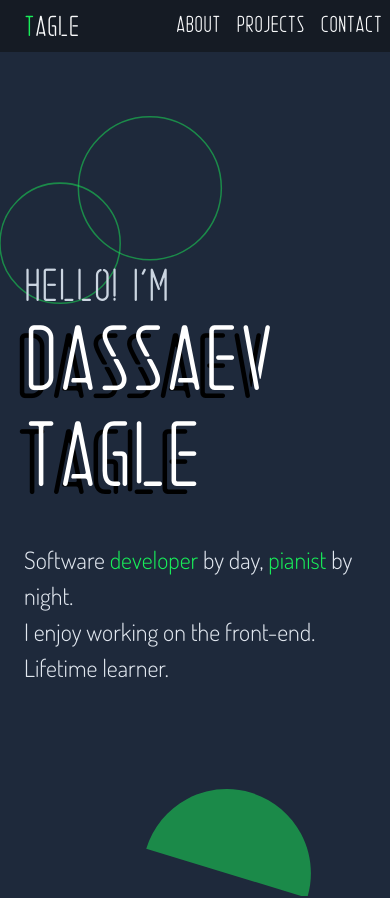
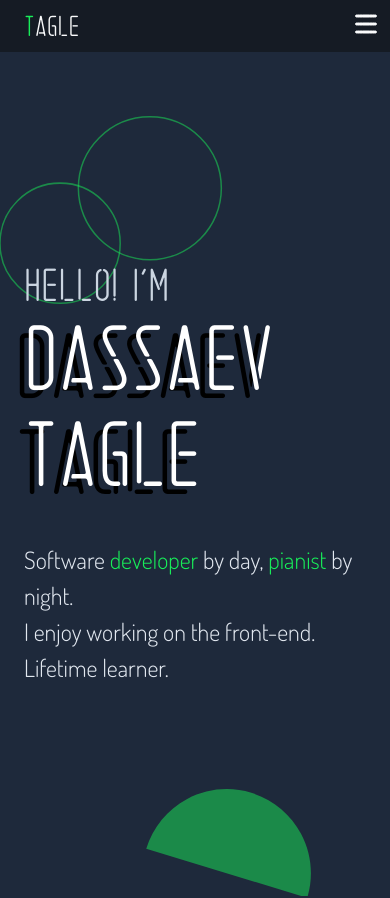
Before and after one commit to dassaevtagle/portfolio_2022, a React (Create React App) app: page / in a window 390 px wide. Shown: the top 898 px of the page. Built offline with nearby package versions, Linux system fonts and the light colour scheme.

Commit message:
add custom hooks & burger menu on mobile

```diff
--- a/src/assets/scss/sections/Header.scss
+++ b/src/assets/scss/sections/Header.scss
@@ -11,3 +11,23 @@
     @apply cursor-pointer uppercase hover:text-highlight;
   }
 }
+
+.mobile-menu {
+  display: none;
+  position: fixed;
+  width: 100%;
+  height: 100vh;
+  background: black;
+  justify-content: center;
+  text-align: center;
+  align-content: center;
+  grid-auto-rows: max-content;
+  grid-row-gap: 2em;
+  z-index: 2;
+  top: 0;
+  &_close{
+    position: absolute;
+    right: 0;
+    margin: 26px;
+  }
+}
--- a/src/assets/svg/icons/index.tsx
+++ b/src/assets/svg/icons/index.tsx
@@ -3,3 +3,5 @@ export { ReactComponent as ExternalIcon } from './external.svg'
 export { ReactComponent as GithubIcon } from './github.svg'
 export { ReactComponent as LinkedinIcon } from './linkedin.svg'
 export { ReactComponent as UpworkIcon } from './upwork.svg'
+export { ReactComponent as BurgerIcon } from './burger.svg'
+export { ReactComponent as CloseIcon } from './close.svg'
--- a/src/components/Icon.tsx
+++ b/src/components/Icon.tsx
@@ -1,6 +1,6 @@
-import { CodepenIcon, ExternalIcon, GithubIcon, LinkedinIcon, UpworkIcon } from "../assets/svg/icons";
+import { BurgerIcon, CloseIcon, CodepenIcon, ExternalIcon, GithubIcon, LinkedinIcon, UpworkIcon } from "../assets/svg/icons";
 
-type IconType = "Codepen" | "Github" | "Linkedin" | "Upwork" | "External";
+type IconType = "Codepen" | "Github" | "Linkedin" | "Upwork" | "External" | "Burger" | "Close";
 
 function Icon ({name}: {name: IconType}): JSX.Element {
   switch (name) {
@@ -12,6 +12,10 @@ function Icon ({name}: {name: IconType}): JSX.Element {
       return <LinkedinIcon/>
     case 'Upwork':
       return <UpworkIcon/>
+    case 'Burger':
+      return <BurgerIcon/>
+    case 'Close':
+      return <CloseIcon/>
     case 'External':
     default:
       return <ExternalIcon/>
--- /dev/null
+++ b/src/hooks/useScrollTo.tsx
@@ -0,0 +1,15 @@
+import { RefObject } from "react";
+
+function useScrollTo() {
+  const scrollTo = (ref: RefObject<HTMLElement>)  => {
+    if (ref.current) {
+      const yOffset = -60;
+      const element = ref.current;
+      const y = element.getBoundingClientRect().top + window.pageYOffset + yOffset;
+      window.scrollTo({top: y, behavior: 'smooth'});
+    }
+  }
+  return scrollTo
+}
+
+export default useScrollTo
--- /dev/null
+++ b/src/hooks/useWidth.tsx
@@ -0,0 +1,24 @@
+import { useEffect, useState } from "react"
+
+function useWidth() {
+  const [width, setWidth] = useState<number>(window.innerWidth)
+
+  const handleWindowResize = () => setWidth(window.innerWidth)
+  useEffect(() => {
+    window.addEventListener('resize', handleWindowResize)
+    return () => {
+      window.removeEventListener('resize', handleWindowResize)
+    }
+  }, [])
+
+  const isMobile = width <= 768
+  const isDesktop = width > 1200
+
+  return {
+    width,
+    isMobile,
+    isDesktop
+  }
+}
+
+export default useWidth
--- a/src/sections/Header.tsx
+++ b/src/sections/Header.tsx
@@ -1,5 +1,8 @@
-import { RefObject } from 'react';
+import { RefObject, useRef } from 'react';
 import '../assets/scss/sections/Header.scss';
+import Icon from '../components/Icon';
+import useScrollTo from '../hooks/useScrollTo';
+import useWidth from '../hooks/useWidth';
 
 export type HeaderProps = {
   heroRef: RefObject<HTMLElement>;
@@ -9,24 +12,56 @@ export type HeaderProps = {
 }
 
 function Header({heroRef, aboutRef, projectsRef, contactRef}: HeaderProps) {
-  const scrollTo = (ref: RefObject<HTMLElement>)  => {
-    if (ref.current) {
-      const yOffset = -60;
-      const element = ref.current;
-      const y = element.getBoundingClientRect().top + window.pageYOffset + yOffset;
-      window.scrollTo({top: y, behavior: 'smooth'});
+  const {isMobile} = useWidth()
+  const scrollTo = useScrollTo()
+  const mobileMenuRef = useRef<HTMLDivElement>(null)
+
+
+  const showMenu = () => {
+    console.log("showing")
+    if (mobileMenuRef.current) {
+      mobileMenuRef.current.style.display = 'grid'
+    }
+  }
+  const hideMenu = () => {
+    if (mobileMenuRef.current) {
+      mobileMenuRef.current.style.display = 'none'
     }
   }
 
+  const handleOnClick = (elementToScroll: RefObject<HTMLElement>) => {
+    isMobile && hideMenu()
+    scrollTo(elementToScroll)
+  }
+
   return (
-    <header className="h-wrapper reiju">
-      <div className="h-wrapper_hero" onClick={() => scrollTo(heroRef)}>
-        <span className="text-highlight">T</span>agle
+    <>
+      <header className="h-wrapper reiju">
+        <div className="h-wrapper_hero" onClick={() => handleOnClick(heroRef)}>
+          <span className="text-highlight">T</span>agle
+        </div>
+        {
+          isMobile ?
+          <div onClick={showMenu}>
+            <Icon name='Burger'/>
+          </div>
+          :
+          <>
+            <div className="h-wrapper_link" onClick={() => handleOnClick(aboutRef)}>About</div>
+            <div className="h-wrapper_link" onClick={() => handleOnClick(projectsRef)}>Projects</div>
+            <div className="h-wrapper_link" onClick={() => handleOnClick(contactRef)}>Contact</div>
+          </>
+        }
+      </header>
+      <div className='mobile-menu' ref={mobileMenuRef}>
+        <div className='mobile-menu_close' onClick={hideMenu}>
+          <Icon name='Close'/>
+        </div>
+        <div className="h-wrapper_link" onClick={() => handleOnClick(aboutRef)}>About</div>
+        <div className="h-wrapper_link" onClick={() => handleOnClick(projectsRef)}>Projects</div>
+        <div className="h-wrapper_link" onClick={() => handleOnClick(contactRef)}>Contact</div>
       </div>
-      <div className="h-wrapper_link" onClick={() => scrollTo(aboutRef)}>About</div>
-      <div className="h-wrapper_link" onClick={() => scrollTo(projectsRef)}>Projects</div>
-      <div className="h-wrapper_link" onClick={() => scrollTo(contactRef)}>Contact</div>
-    </header>
+    </>
   )
 }
 
```
Also changed, not shown: src/assets/svg/icons/burger.svg (added), src/assets/svg/icons/close.svg (added).
